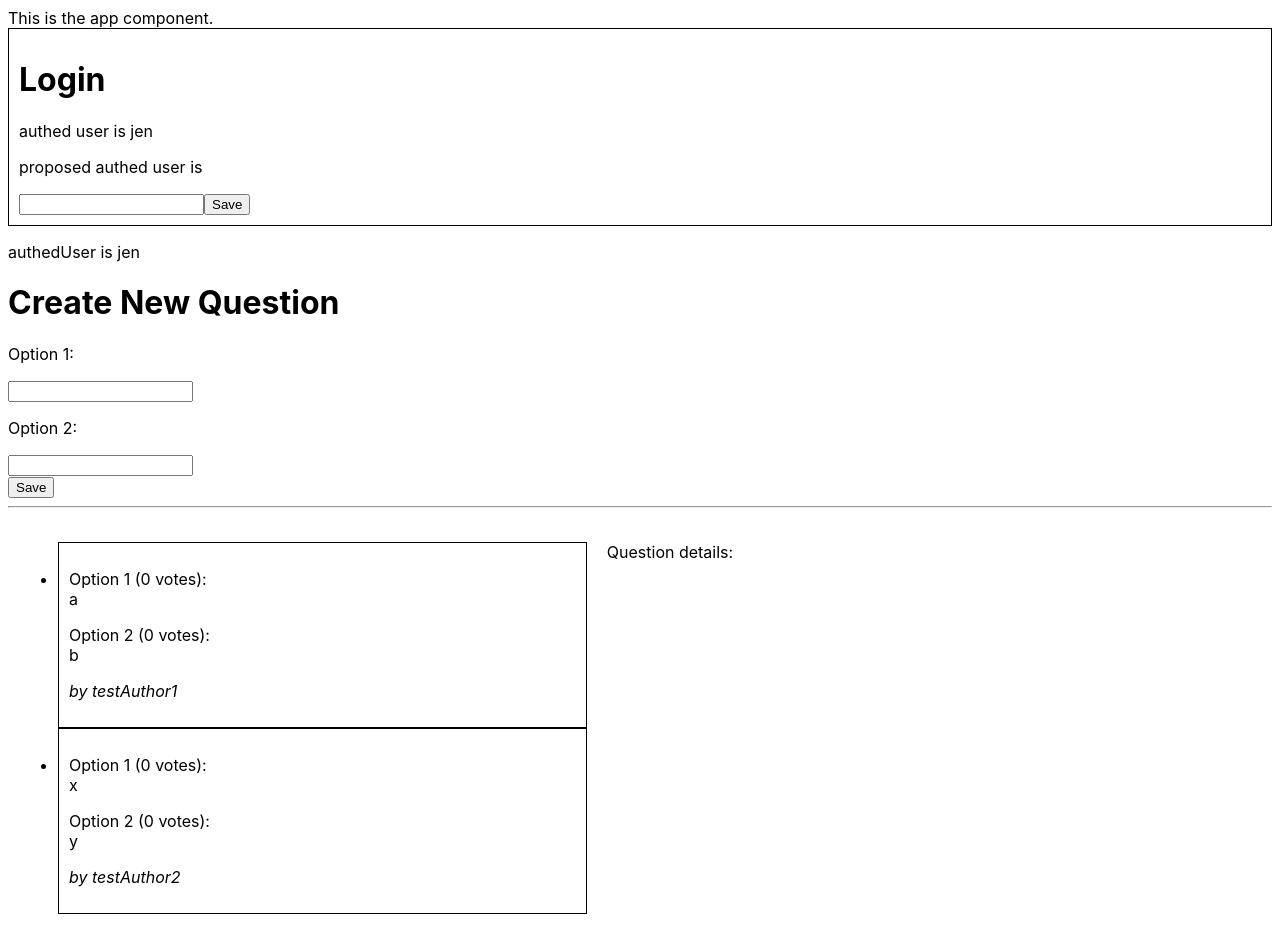
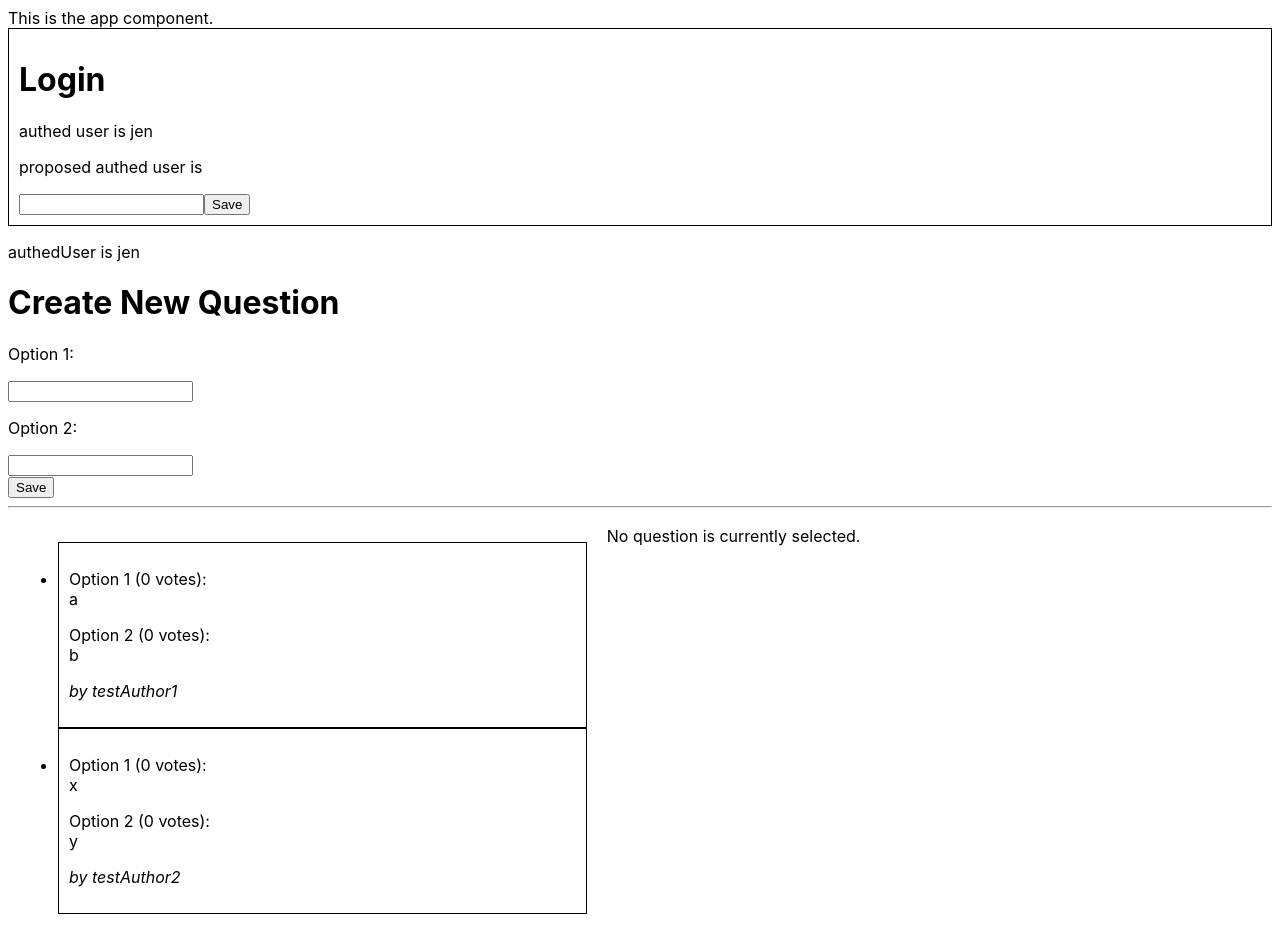
Before and after one commit to jhgilbert/would_you_rather, a React (Create React App) app: page / in a window 1280 px wide. Shown: the top 926 px of the page. Built offline with nearby package versions, Linux system fonts and the light colour scheme.

Commit message:
feat: Enable voting in question detail view

```diff
--- a/src/actions/questions.js
+++ b/src/actions/questions.js
@@ -9,11 +9,12 @@ export function addQuestion (question, authedUser) {
   }
 }
 
-export function addVoteToQuestion (questionId, option) {
+export function addVoteToQuestion (question, optionText, authedUser) {
   return {
     type: ADD_VOTE_TO_QUESTION,
-    questionId: questionId,
-    option: option
+    question,
+    optionText,
+    authedUser,
   }
 }
 
--- a/src/components/Question.js
+++ b/src/components/Question.js
@@ -1,21 +1,51 @@
 import React, { Component } from 'react'
 import { connect } from 'react-redux'
+import { addVoteToQuestion } from '../actions/questions'
+
 
 class Question extends Component {
+  handleVote = (optionText) => {
+    this.props.dispatch(addVoteToQuestion(this.props.question, optionText, this.props.authedUser))
+  }
+
   render() {
-    return (
-      <div>
-        <p>Question details: </p>
-        <p>{JSON.stringify(this.props.question)}</p>
-      </div>
-    )
+    const { question } = this.props
+
+    if (question) {
+      return (
+        <div>
+          <p>Question details: </p>
+          {/* what follows has developed major code smell at this point, oops */}
+          <div>{JSON.stringify(question)}</div>
+          <div>
+            <p>Option 1 ({question.optionOne.votes.length} votes): <br />
+            {question.optionOne.text}
+            </p>
+            <button onClick={() => {this.handleVote(question.optionOne.text)}}>Vote!</button>
+          </div>
+          <div>
+            <p>Option 2 ({question.optionTwo.votes.length} votes): <br />
+            {question.optionTwo.text}
+            </p>
+          </div>
+          <p><em>by {question.author}</em></p>
+          <button onClick={() => {this.handleVote(question.optionTwo.text)}}>Vote!</button>
+        </div>
+      )
+    } else {
+      return (
+        <div>No question is currently selected.</div>
+      )
+    }
+
   }
 }
 
-function mapStateToProps( { questions }, { id } ) {
+function mapStateToProps( { authedUser, questions }, { id } ) {
   const question = questions[id]
 
   return {
+    authedUser,
     question
   }
 }
--- a/src/reducers/questions.js
+++ b/src/reducers/questions.js
@@ -5,7 +5,8 @@ function generateUID () {
 }
 
 export default function questions (state = {}, action) {
-  if (!state.keys) {
+  if (Object.keys(state).length === 0) {
+    console.log("Populating initial state of fake questions ...")
     state = {
       'testQuestion1': {
         id: 'testQuestion1',
@@ -26,7 +27,7 @@ export default function questions (state = {}, action) {
 
   switch(action.type) {
     case ADD_QUESTION :
-      const newQuestion = action.question
+      let newQuestion = action.question
       newQuestion.id = generateUID()
       newQuestion.timestamp = Date.now()
       newQuestion.author = action.author
@@ -40,15 +41,16 @@ export default function questions (state = {}, action) {
     // a user can currently vote multiple times
     // for the same question
     case ADD_VOTE_TO_QUESTION :
-      const question = state[action.questionId]
-      if (question.optionOne.text === action.option) {
-        question.optionOne.votes.push('user id goes here')
+      // there's a nicer way to avoid shallow copies, surely:
+      let question = JSON.parse(JSON.stringify(action.question))
+      if (question.optionOne.text === action.optionText) {
+        question.optionOne.votes.push(action.authedUser)
       } else {
-        question.optionTwo.votes.push('user id goes here')
+        question.optionTwo.votes.push(action.authedUser)
       }
       return {
         ...state,
-        [action.questionId]: question
+        [question.id]: question
       }
     default :
       return state
```
